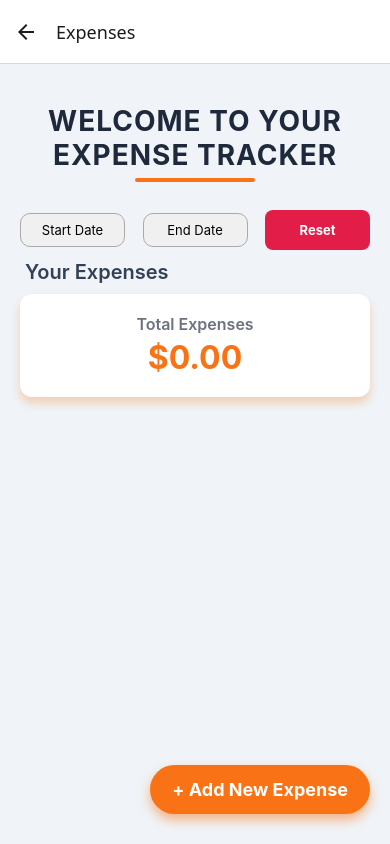
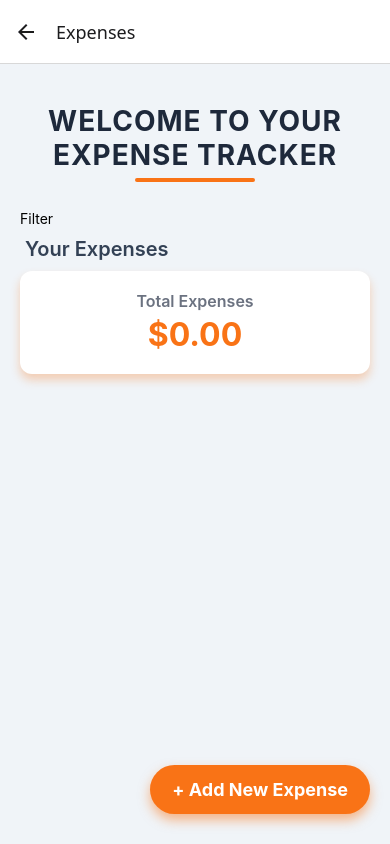
Before and after one commit to numancvlk/Expense-Tracking-App, a React Native app: screen /HomeScreen in a window 390 px wide. Built offline with nearby package versions, Linux system fonts and the light colour scheme.

Commit message:
Filter screen added

```diff
--- a/src/screens/ExpenseDetailScreen.tsx
+++ b/src/screens/ExpenseDetailScreen.tsx
@@ -55,7 +55,7 @@ export default function ExpenseDetailScreen({
     );
   };
   const editExpense = () => {
-    navigation.navigate("AddNewExpenseScreen", { id: expense?.id }); // Bu kısmı sonra ekleyeceğiz
+    navigation.navigate("AddNewExpenseScreen", { id: expense?.id });
   };
 
   if (!expense) {
--- a/src/screens/HomeScreen.tsx
+++ b/src/screens/HomeScreen.tsx
@@ -4,6 +4,7 @@ import {
   StyleSheet,
   TouchableOpacity,
   FlatList,
+  Modal,
 } from "react-native";
 import { NativeStackScreenProps } from "@react-navigation/native-stack";
 import { RootStackParamList } from "./types/Navigation";
@@ -29,6 +30,8 @@ export default function HomeScreen({ navigation }: HomeScreenProps) {
   const [filteredList, setFilteredList] = useState<
     { id: string; expense: string; amount: number; date: string }[]
   >([]);
+
+  const [filterModalVisible, setFilterModalVisible] = useState(false);
 
   useFocusEffect(
     React.useCallback(() => {
@@ -118,7 +121,9 @@ export default function HomeScreen({ navigation }: HomeScreenProps) {
   return (
     <View style={myStyles.container}>
       <Text style={myStyles.header}>WELCOME TO YOUR EXPENSE TRACKER</Text>
+
       <View style={myStyles.underline} />
+
       <View
         style={{
           flexDirection: "row",
@@ -127,8 +132,23 @@ export default function HomeScreen({ navigation }: HomeScreenProps) {
           marginVertical: 10,
         }}
       >
+        <TouchableOpacity onPress={() => setFilterModalVisible(true)}>
+          <Text>Filter</Text>
+        </TouchableOpacity>
+
+        <Modal
+          visible={filterModalVisible}
+          animationType="slide"
+          transparent={false}
+          onRequestClose={() => setFilterModalVisible(false)}
+        >
+          <View style={myStyles.modalOverlay}>
+            <View style={myStyles.modalContainer}>
               <TouchableOpacity
-          style={[myStyles.dateBox, { width: "30%", paddingVertical: 8 }]}
+                style={[
+                  myStyles.dateInput,
+                  { width: "30%", paddingVertical: 8 },
+                ]}
                 onPress={() => setShowStartPicker(true)}
               >
                 <Text style={{ fontSize: 13, textAlign: "center" }}>
@@ -137,7 +157,10 @@ export default function HomeScreen({ navigation }: HomeScreenProps) {
               </TouchableOpacity>
 
               <TouchableOpacity
-          style={[myStyles.dateBox, { width: "30%", paddingVertical: 8 }]}
+                style={[
+                  myStyles.dateInput,
+                  { width: "30%", paddingVertical: 8 },
+                ]}
                 onPress={() => setShowEndPicker(true)}
               >
                 <Text style={{ fontSize: 13, textAlign: "center" }}>
@@ -147,20 +170,37 @@ export default function HomeScreen({ navigation }: HomeScreenProps) {
 
               <TouchableOpacity
                 onPress={resetFilters}
-          style={{
+                style={[
+                  myStyles.dateInput,
+                  {
+                    width: "30%",
                     backgroundColor: "#e11d48",
-            width: "30%",
-            paddingVertical: 8,
-            borderRadius: 8,
-            alignItems: "center",
-            justifyContent: "center",
-            height: 40, // Tarih kutularının yaklaşık yüksekliği, istersen değiştir
-          }}
+                  },
+                ]}
               >
-          <Text style={{ color: "#fff", fontWeight: "bold", fontSize: 13 }}>
+                <Text
+                  style={{ color: "#fff", fontWeight: "bold", fontSize: 13 }}
+                >
                   Reset
                 </Text>
               </TouchableOpacity>
+
+              <TouchableOpacity
+                onPress={() => setFilterModalVisible(false)}
+                style={{
+                  marginTop: 12,
+                  alignItems: "center",
+                }}
+              >
+                <Text
+                  style={{ marginTop: 12, width: "100%", alignItems: "center" }}
+                >
+                  Close
+                </Text>
+              </TouchableOpacity>
+            </View>
+          </View>
+        </Modal>
       </View>
 
       {(startDate || endDate) && (
@@ -231,19 +271,18 @@ const myStyles = StyleSheet.create({
   header: {
     fontSize: 28,
     fontWeight: "bold",
-    color: "#1e293b", // Lacivert
+    color: "#1e293b",
     textAlign: "center",
     letterSpacing: 1,
   },
   underline: {
     height: 4,
     width: 120,
-    backgroundColor: "#f97316", // Parlak turuncu
+    backgroundColor: "#f97316",
     alignSelf: "center",
     marginTop: 6,
     marginBottom: 18,
     borderRadius: 2,
-    // Gradient yapabilirsin ileride, şu an basit renk
   },
   subheader: {
     fontSize: 20,
@@ -268,13 +307,13 @@ const myStyles = StyleSheet.create({
   totalText: {
     fontSize: 16,
     fontWeight: "600",
-    color: "#6b7280", // Gri ton
+    color: "#6b7280",
     marginBottom: 4,
   },
   totalAmount: {
     fontSize: 32,
     fontWeight: "bold",
-    color: "#f97316", // Turuncu, dikkat çeker
+    color: "#f97316",
   },
   listContainer: {
     paddingBottom: 80,
@@ -321,13 +360,38 @@ const myStyles = StyleSheet.create({
     fontWeight: "700",
     color: "#fff",
   },
-  dateBox: {
-    padding: 10,
-    borderWidth: 1,
-    borderColor: "#aaa",
-    borderRadius: 10,
-    backgroundColor: "#f0f0f0",
-    width: "48%",
+
+  modalOverlay: {
+    flex: 1,
+    backgroundColor: "#fff", // Arka plan şeffaf değil
+    justifyContent: "center",
     alignItems: "center",
   },
+  modalContainer: {
+    width: "90%",
+    backgroundColor: "#f3f4f6",
+    padding: 16,
+    borderRadius: 16,
+    shadowColor: "#000",
+    shadowOffset: { width: 0, height: 4 },
+    shadowOpacity: 0.25,
+    shadowRadius: 5,
+    elevation: 5,
+
+    flexDirection: "row",
+    flexWrap: "wrap",
+    justifyContent: "space-between",
+    rowGap: 12,
+    columnGap: 12,
+  },
+  dateInput: {
+    borderWidth: 1,
+    borderColor: "#d1d5db",
+    borderRadius: 8,
+    paddingHorizontal: 10,
+    backgroundColor: "#fff",
+    alignItems: "center",
+    justifyContent: "center",
+    height: 48,
+  },
 });
```
Lines whose indentation alone changed are shown as unchanged.
